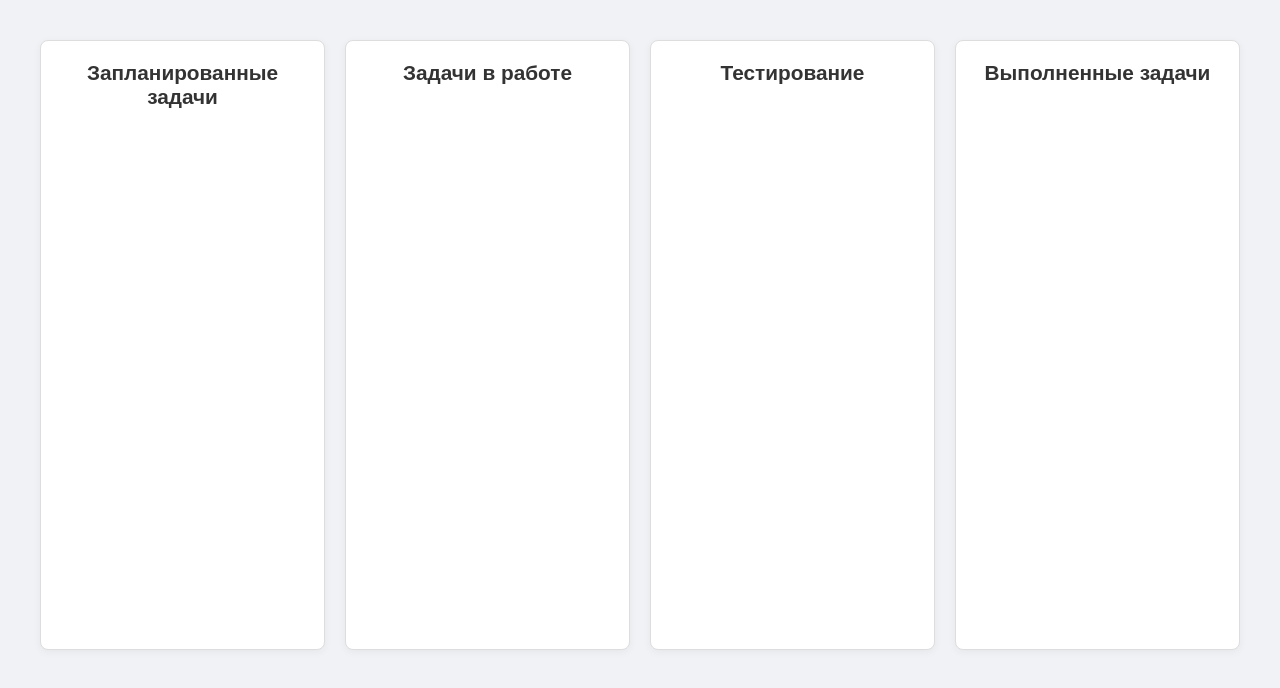
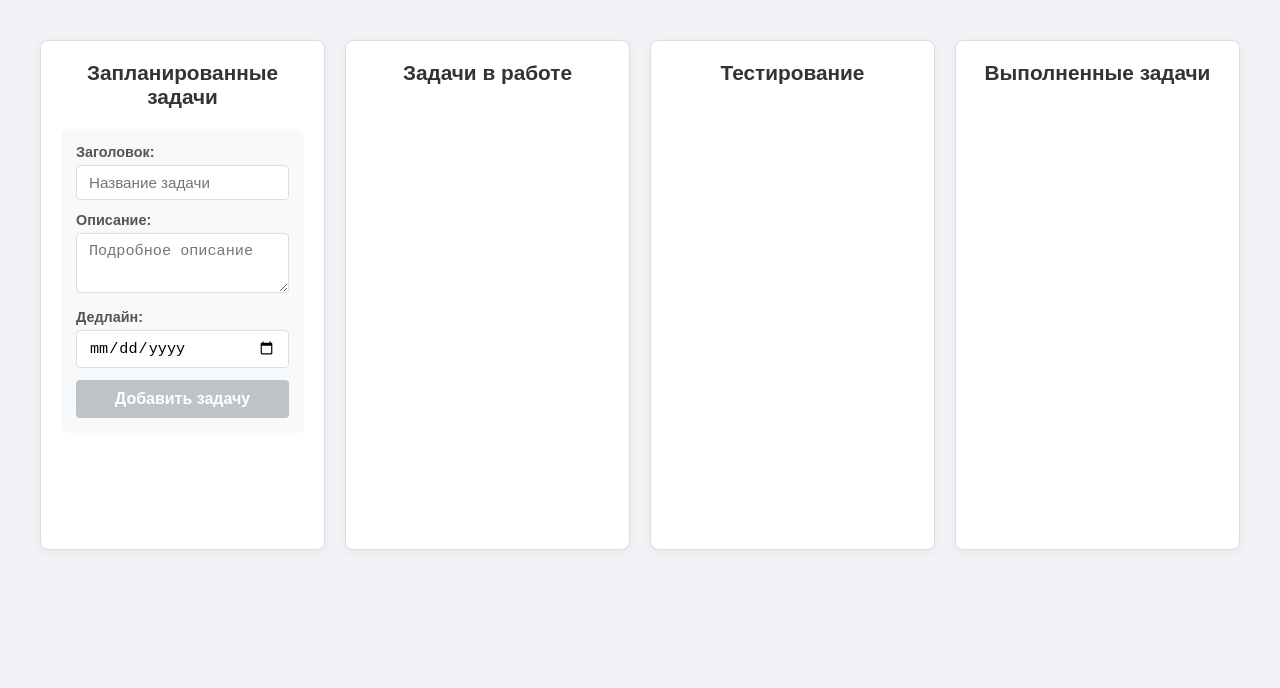
Before and after one commit to Yuki091305/VUElab3, a plain HTML site: page index.html in a window 1280 px wide. Drawn offline with Linux system fonts and the light colour scheme.

Commit message:
форма для вписывания

```diff
--- a/css/main.css
+++ b/css/main.css
@@ -32,8 +32,69 @@ body {
     font-size: 1.3rem;
 }
 
+.card-form {
+    background: #f8f9fa;
+    padding: 15px;
+    border-radius: 6px;
+    margin-bottom: 15px;
+}
+
+.form-group {
+    margin-bottom: 12px;
+}
+
+.form-group label {
+    display: block;
+    margin-bottom: 5px;
+    font-weight: bold;
+    color: #555;
+    font-size: 0.9rem;
+}
+
+.form-group input,
+.form-group textarea {
+    width: 100%;
+    padding: 8px 12px;
+    border: 1px solid #ddd;
+    border-radius: 4px;
+    font-size: 0.95rem;
+}
+
+.form-group input:focus,
+.form-group textarea:focus {
+    outline: none;
+    border-color: #3498db;
+}
+
+.form-group textarea {
+    min-height: 60px;
+    resize: vertical;
+}
+
+.card-form button {
+    width: 100%;
+    padding: 10px;
+    background: #3498db;
+    color: white;
+    border: none;
+    border-radius: 4px;
+    font-size: 1rem;
+    font-weight: bold;
+    cursor: pointer;
+    transition: background 0.2s;
+}
+
+.card-form button:hover:not(:disabled) {
+    background: #2980b9;
+}
+
+.card-form button:disabled {
+    background: #bdc3c7;
+    cursor: not-allowed;
+}
+
 .cards-container {
-    min-height: 500px;
+    min-height: 400px;
     display: flex;
     flex-direction: column;
     gap: 15px;
--- a/index.html
+++ b/index.html
@@ -15,28 +15,63 @@
             <div class="column planned-column">
                 <h2>Запланированные задачи</h2>
                 <div class="cards-container">
-                    <!-- Карточки будут здесь -->
+                    <form @submit.prevent="addNewTask" class="card-form">
+                    <div class="form-group">
+                        <label>Заголовок:</label>
+                        <input v-model="newTask.title" placeholder="Название задачи" required>
+                    </div>
+                    <div class="form-group">
+                        <label>Описание:</label>
+                        <textarea v-model="newTask.description" placeholder="Подробное описание"></textarea>
+                    </div>
+                    <div class="form-group">
+                        <label>Дедлайн:</label>
+                        <input v-model="newTask.deadline" type="date" required>
+                    </div>
+                    <button type="submit" :disabled="isInvalidTask">Добавить задачу</button>
+                </form>
                 </div>
             </div>
 
             <div class="column in-progress-column">
                 <h2>Задачи в работе</h2>
                 <div class="cards-container">
-                    <!-- Карточки будут здесь -->
+                    <task-card
+                        v-for="task in columns.planned"
+                        :key="task.id"
+                        :title="task.title"
+                        :description="task.description"
+                        :deadline="task.deadline"
+                        :created-at="task.createdAt">
+                    </task-card>
                 </div>
             </div>
 
             <div class="column testing-column">
                 <h2>Тестирование</h2>
                 <div class="cards-container">
-                    <!-- Карточки будут здесь -->
+                   <task-card
+                        v-for="task in columns.planned"
+                        :key="task.id"
+                        :title="task.title"
+                        :description="task.description"
+                        :deadline="task.deadline"
+                        :created-at="task.createdAt">
+                    </task-card>
                 </div>
             </div>
 
             <div class="column completed-column">
                 <h2>Выполненные задачи</h2>
                 <div class="cards-container">
-                    <!-- Карточки будут здесь -->
+                    <task-card
+                        v-for="task in columns.planned"
+                        :key="task.id"
+                        :title="task.title"
+                        :description="task.description"
+                        :deadline="task.deadline"
+                        :created-at="task.createdAt">
+                    </task-card>
                 </div>
             </div>
         </div>
--- a/js/main.js
+++ b/js/main.js
@@ -31,11 +31,45 @@ Vue.component('task-card', {
 let app = new Vue({
     el: '#app',
     data: {
+        newTask: {
+            title: '',
+            description: '',
+            deadline: ''
+        },
         columns: {
             planned: [],
             inProgress: [],
             testing: [],
             completed: []
         }
+    },
+    methods: {
+        addNewTask() {
+            if (this.isInvalidTask) return;
+
+            this.columns.planned.push({
+                id: Date.now(),
+                title: this.newTask.title,
+                description: this.newTask.description,
+                deadline: this.newTask.deadline,
+                createdAt: new Date().toISOString()
+            });
+
+            this.resetNewTask();
+        },
+        resetNewTask() {
+            this.newTask = {
+                title: '',
+                description: '',
+                deadline: ''
+            };
+        }
+    },
+    computed: {
+        isInvalidTask() {
+            return !this.newTask.title ||
+                   !this.newTask.description ||
+                   !this.newTask.deadline;
+        }
     }
 });
```
